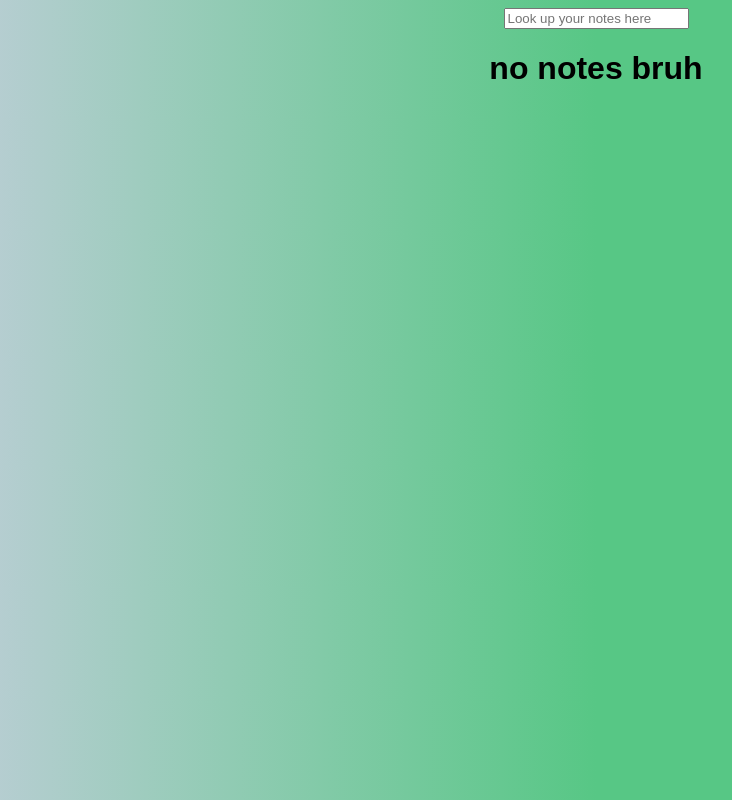
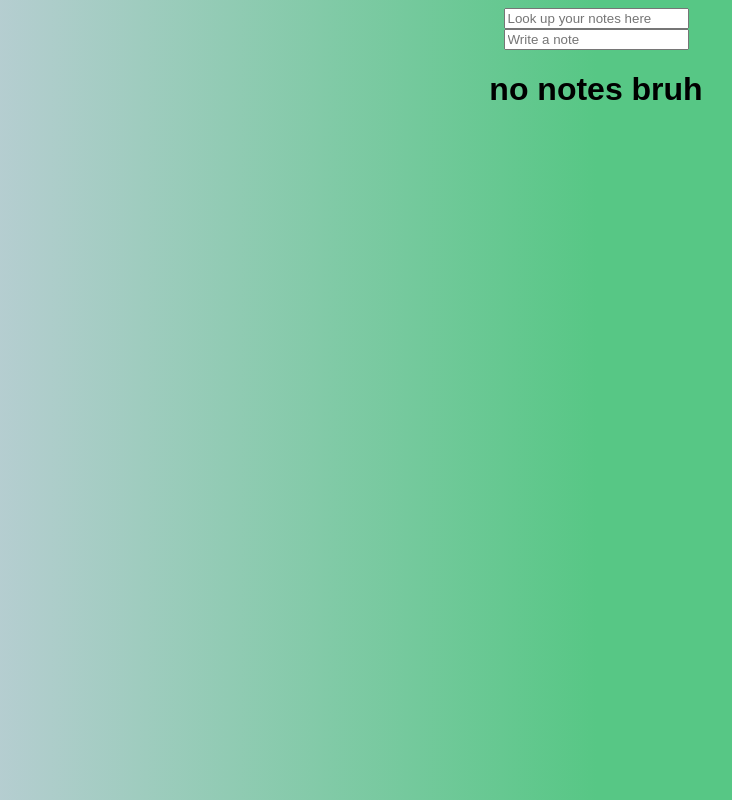
Before and after one commit to AbdelrahmanT/noteapp-fullstack, a React (Vite) app in the folder notes-frontend/: page /user in a window 1280 px wide. Shown: the whole page, without its empty margins (44-776 px from the left). Built offline with nearby package versions, Linux system fonts and the light colour scheme; no server answers; sample sign-in values are in the browser's storage.

Commit message:
updated note creator

```diff
--- a/notes-frontend/src/App.tsx
+++ b/notes-frontend/src/App.tsx
@@ -12,7 +12,7 @@ function App() {
     <>
       <BrowserRouter>
         <Routes>
-          <Route path='/' element={<Layout/>}> //unproteced layouts
+          <Route path='/' element={<Layout/>}> {/*unproteced layouts*/}
             <Route path="register" element={<RegisterPage/>}/>
             <Route path="login" element={<LoginPage/>}/>
           </Route>
--- a/notes-frontend/src/components/NoteCard.tsx
+++ b/notes-frontend/src/components/NotesPageComponents/NoteCard.tsx
@@ -8,7 +8,6 @@ type NoteCardProps = {
 export default function Note({title, noteText}: NoteCardProps){
 
 
-
     return (
         <div className="noteCard">
             <h1 className="noteCard-title">{title}</h1>
--- a/notes-frontend/src/components/NoteCreator.tsx
+++ b/notes-frontend/src/components/NotesPageComponents/NoteCreator.tsx
@@ -3,14 +3,16 @@ import React from "react";
 type NoteCreatorProps = {
     note : {title : string; text: string}
     setNote: React.Dispatch<React.SetStateAction<{
-    title: string;
-    text: string;
-}>>
+        title: string;
+        text: string;
+    }>>
 }
 
-export default function NoteCreator({note, setNote} : NoteCreatorProps){
-    // const [note, setNote] = React.useState({title: "" , note: "" })
+export default function NoteCreator(/*{note, setNote} : NoteCreatorProps*/){
+    const [note, setNote] = React.useState({title: "" , text: "" })
+
     const [isActive, setIsActive] = React.useState(false)
+    const formRef = React.useRef<HTMLFormElement | null>(null)
 
     function handleChange(e: React.ChangeEvent<HTMLInputElement>) {
         const {name, value} = e.target
@@ -19,18 +21,33 @@ export default function NoteCreator({note, setNote} : NoteCreatorProps){
             [name] : value
         }))
     }
+    console.log(note)
     function handleClick(e: React.MouseEvent<HTMLFormElement>) {
         setIsActive(prev=>!prev)
     }
 
+    React.useEffect(()=>{
+        const handleTitleInput = (e: MouseEvent)=>{
+            if( e.target instanceof Node && !formRef.current?.contains(e.target )){
+                setIsActive(false)
+
+                setNote((prev)=>({title: '', text: ''}))
+            }
+         }
+
+         document.addEventListener("mousedown",handleTitleInput )
+
+         return ()=> document.removeEventListener("mousedown", handleTitleInput)
+     },[])
+
     return (
-        <form className={`noteCreator ${isActive ? "isActive" : ""}`} onClick={handleClick}>
+        <form className={`noteCreator ${isActive ? "isActive" : ""}`} onFocus={()=>setIsActive(true)} ref={formRef} >
             { isActive?
                 <input
                 type="text"
-                name="note-title"
+                name="title"
                 className="noteCreator-title"
-                placeholder="Write a note"
+                placeholder="Title"
                 value={note.title}
                 onChange={handleChange}
             />
@@ -41,7 +58,7 @@ export default function NoteCreator({note, setNote} : NoteCreatorProps){
 
             <input
                 type="text"
-                name="note-text"
+                name="text"
                 className="noteCreator-text"
                 placeholder="Write a note"
                 value={note.text}
--- a/notes-frontend/src/components/SearchBar.tsx
+++ b/notes-frontend/src/components/NotesPageComponents/SearchBar.tsx
@@ -20,7 +20,7 @@ export default function SearchBar({query, setQuery}: SearchBarProps){
 
     <input
         type="text"
-        name="searchBar"
+        name="query"
         id="searchBar"
         placeholder="Look up your notes here"
         value={query}
--- a/notes-frontend/src/pages/User/NotesPage.tsx
+++ b/notes-frontend/src/pages/User/NotesPage.tsx
@@ -1,13 +1,22 @@
 import React from "react";
 import { getNotes } from "../../services/userService";
-import SearchBar from "../../components/SearchBar";
-import NoteCreator from "../../components/NoteCreator";
+import SearchBar from "../../components/NotesPageComponents/SearchBar";
+import NoteCreator from "../../components/NotesPageComponents/NoteCreator";
 
+
+type NoteCreatorProps = {
+    note : {title : string; text: string}
+    setNote: React.Dispatch<React.SetStateAction<{
+    title: string;
+    text: string;
+}>>
+}
 
 export default function NotesPage(){
     const [loading, setLoading] = React.useState(false)
     const [notes , setNotes] = React.useState([])
     const [query, setQuery] = React.useState("")
+    const [newNote, setNewNote] = React.useState({title: "" , text : ""})
 
     React.useEffect(()=>{
         async function loadNotes(){
@@ -35,11 +44,13 @@ export default function NotesPage(){
 
     return <>
     <SearchBar query= {query} setQuery={setQuery}/>
+    {/* <NoteCreator note = {newNote} setNote = {setNewNote}/> */}
+    <NoteCreator/>
+
     {
         notes.length?
         <p>alot of notes</p>:
         <h1>no notes bruh</h1>
     }
-    {/* <NoteCreator /> */}
     </>
 }
--- a/notes-frontend/src/services/userService.tsx
+++ b/notes-frontend/src/services/userService.tsx
@@ -18,3 +18,7 @@ export async function getNotes(){
 
     return data.notes
 }
+
+export async function addNote(params:type) {
+    fetch('')
+}
```
